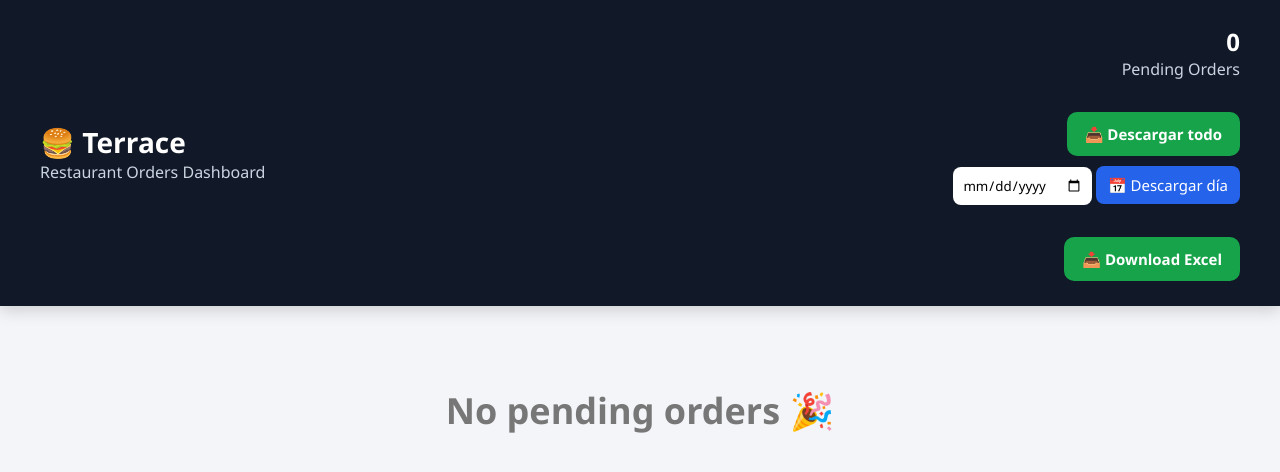
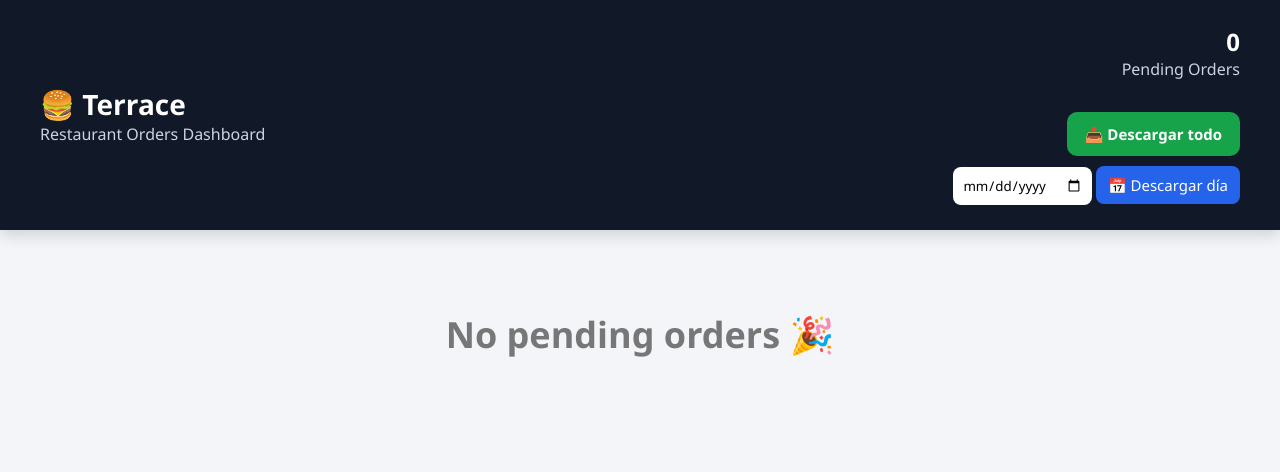
Before and after one commit to jdv75/Terrace, a FastAPI app: page /dashboard in a window 1280 px wide. Shown: the top 472 px of the page. Run offline with FastAPI, Linux system fonts and the light colour scheme; data that the repository does not hold is empty; some libraries are stand-ins or nearby versions.

Commit message:
Solo el boton

```diff
--- a/templates/dashboard.html
+++ b/templates/dashboard.html
@@ -253,12 +253,6 @@ input[type="date"]{
     </button>
 </form>
 
-<br>
-
-<a href="/export/excel" class="excel-btn">
-📥 Download Excel
-</a>
-
 </div>
 
 </header>
```
